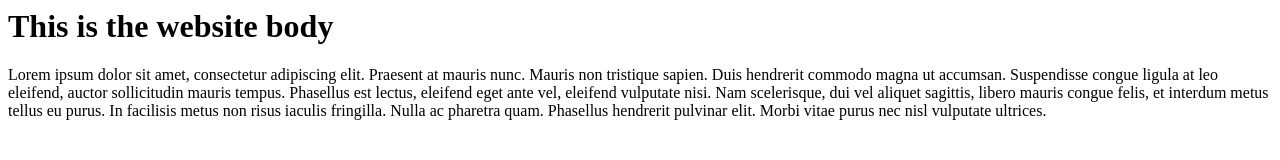
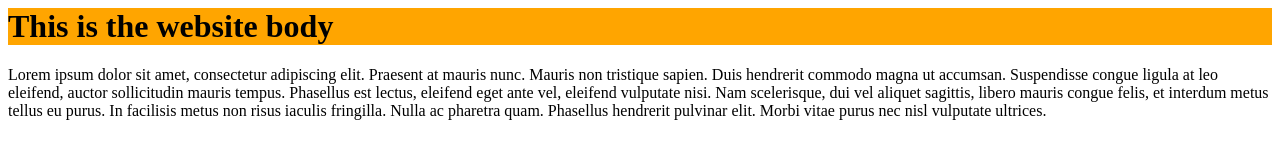
Before and after one commit to briasbk/briasbk.github.io, a plain HTML site: page index.html in a window 1280 px wide. Drawn offline with Linux system fonts and the light colour scheme.

Commit message:
Added styling to H1

```diff
--- a/index.html
+++ b/index.html
@@ -3,7 +3,7 @@
         <title>This is my first website</title>
     </head>
     <body>
-        <h1> This is the website body</h1>
+        <h1 style="background-color: orange;"> This is the website body</h1>
         <div> Lorem ipsum dolor sit amet, consectetur adipiscing elit. Praesent at mauris nunc. Mauris non tristique sapien. Duis hendrerit commodo magna ut accumsan. Suspendisse congue ligula at leo eleifend, auctor sollicitudin mauris tempus. Phasellus est lectus, eleifend eget ante vel, eleifend vulputate nisi. Nam scelerisque, dui vel aliquet sagittis, libero mauris congue felis, et interdum metus tellus eu purus. In facilisis metus non risus iaculis fringilla. Nulla ac pharetra quam. Phasellus hendrerit pulvinar elit. Morbi vitae purus nec nisl vulputate ultrices. </div>
     </body>
 </html>
```
